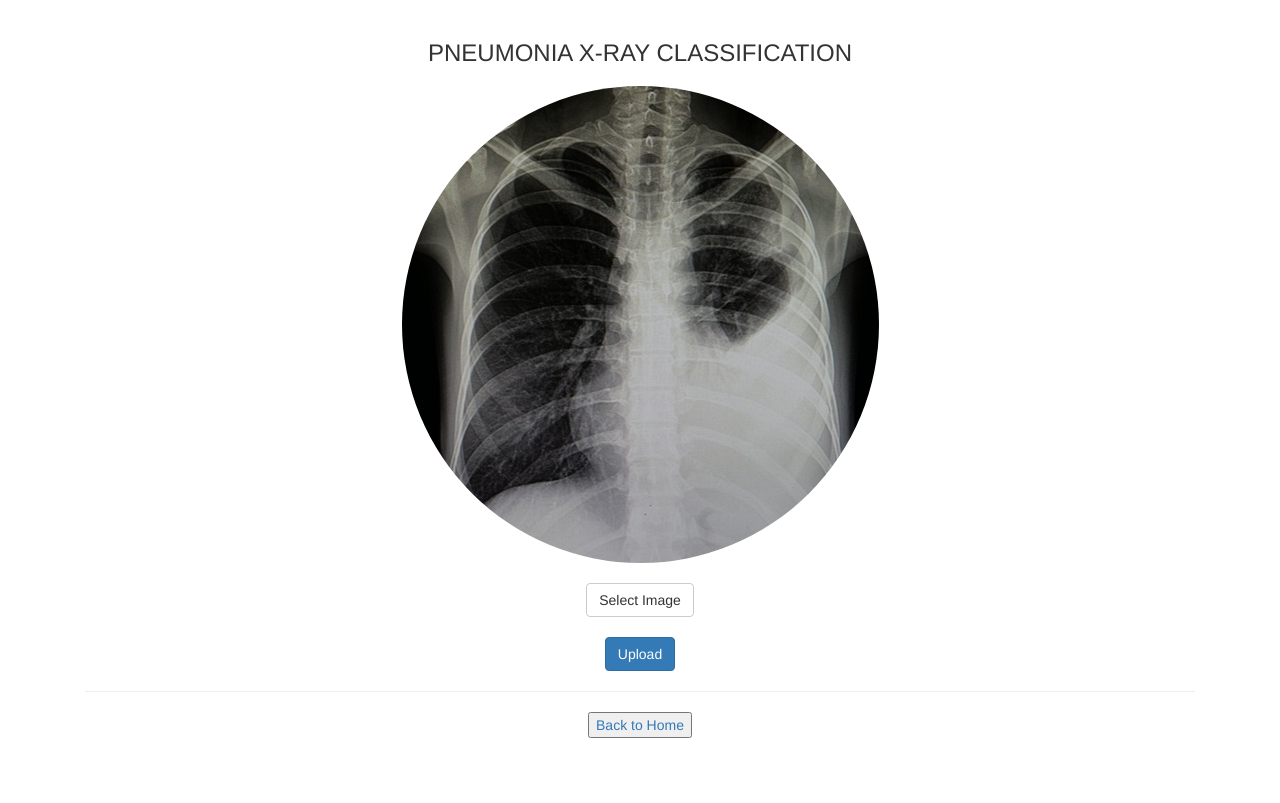
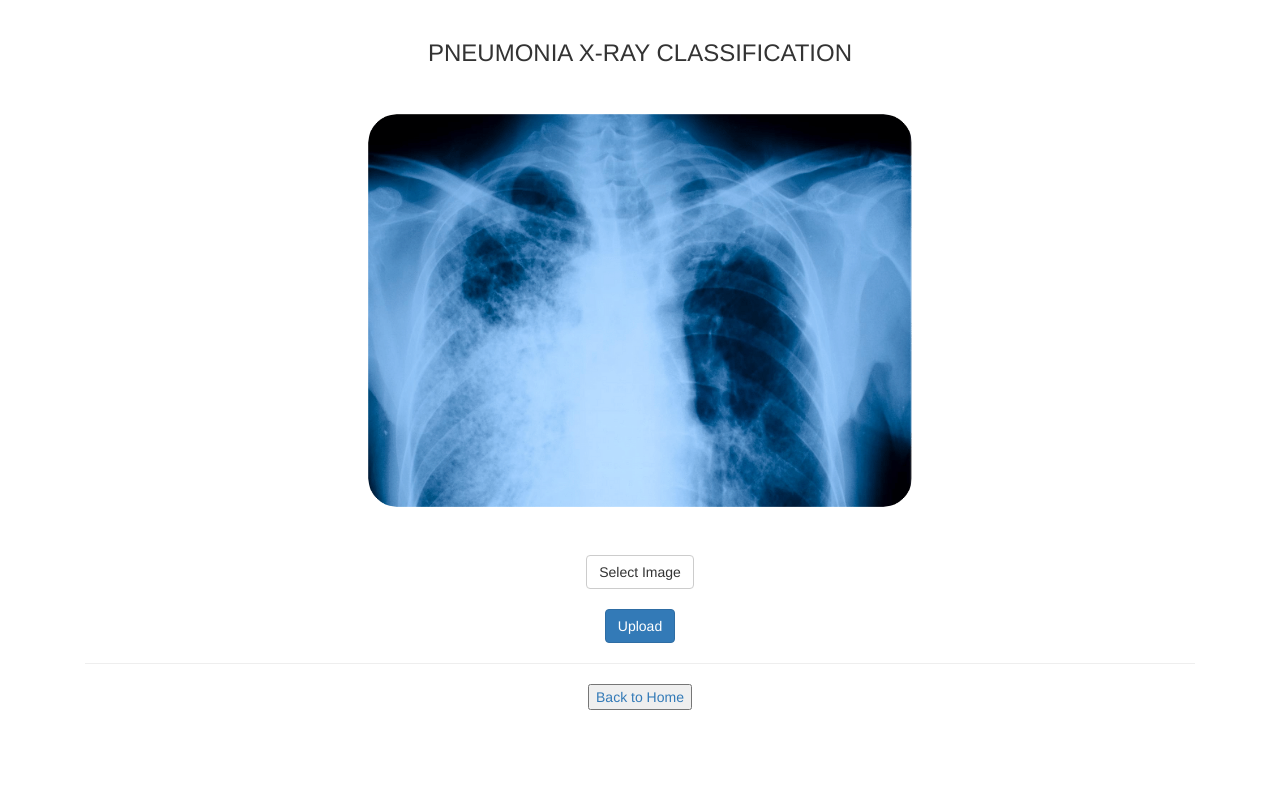
Before and after one commit to ijoseff/AI-Health-Center, a Flask app: page /upload11 in a window 1280 px wide. Shown: the part 62-865 px from the top of the page. Run offline with Flask 2, Linux system fonts and the light colour scheme; parts of the project's set-up code (start-up, migrations or seed data) failed here and were passed over; some libraries are stand-ins or nearby versions.

Commit message:
Update index2.html

```diff
--- a/template/index2.html
+++ b/template/index2.html
@@ -111,7 +111,7 @@
   <h3 style="margin: auto;width: 80%; text-align: center; margin-top: 20px;  text-transform: uppercase">Pneumonia X-Ray Classification</h3>
 
    <div style="text-align: center; margin-top: 20px">
-       <img style="max-width: 600px" src="{{ url_for('static', filename='pne2.png') }}"/>
+       <img style="max-width: 600px" src="{{ url_for('static', filename='pne20.png') }}"/>
    </div>
 
    <br>
```
